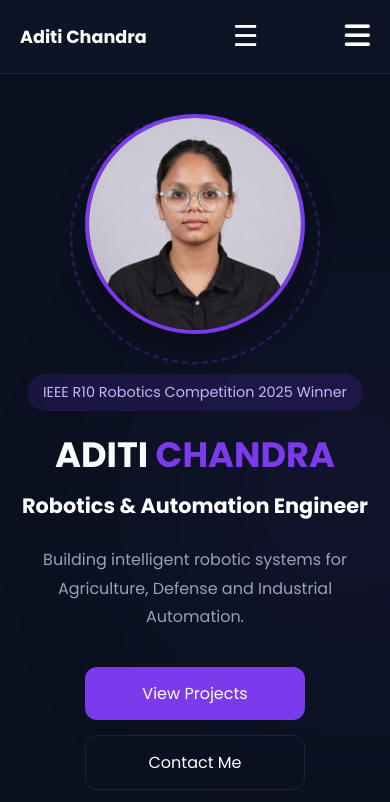
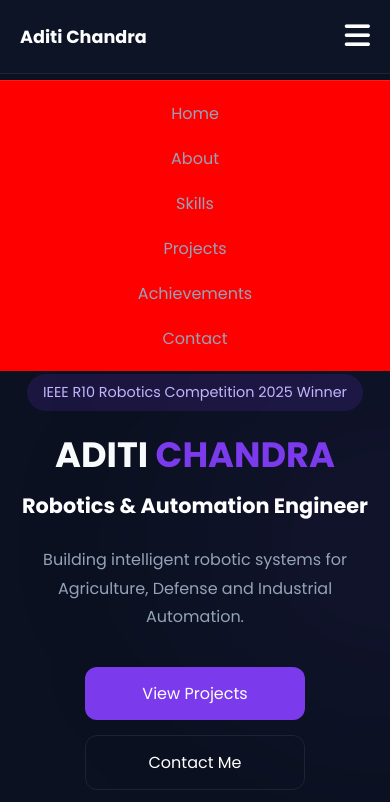
Before and after one commit to Aditi7105/aditi-portfolio, a plain HTML site: page index.html in a window 390 px wide. Both pictures are taken after a click on the element 357 px from the left and 36 px from the top of the page. Shown: the top 802 px of the page. Drawn offline with Linux system fonts and the light colour scheme.

Commit message:
Checking hamburger

```diff
--- a/index.html
+++ b/index.html
@@ -55,9 +55,7 @@
 
         </a>
 
-        <div class="menu-btn">
-         ☰
-        </div>
+
 
         <div class="menu-btn">
             <i class="fa-solid fa-bars"></i>
--- a/script.js
+++ b/script.js
@@ -332,17 +332,10 @@ else if (project === "npk") {
 
 });
 
-particlesJS("particles-js", {
-particles:{
-number:{value:60},
-size:{value:3},
-move:{speed:1},
-line_linked:{
-enable:true,
-opacity:0.1
-}
-}
-});
+
+
+const typingElement =
+document.getElementById("typing");
 
 const text =
 "Robotics & Automation Engineer";
@@ -351,16 +344,18 @@ let i = 0;
 
 function type(){
 
-if(i < text.length){
+    if(!typingElement) return;
 
-document.getElementById("typing")
-.innerHTML += text.charAt(i);
+    if(i < text.length){
 
-i++;
+        typingElement.innerHTML +=
+        text.charAt(i);
 
-setTimeout(type,70);
+        i++;
 
-}
+        setTimeout(type,70);
+
+    }
 
 }
 
--- a/style.css
+++ b/style.css
@@ -1387,10 +1387,26 @@ body::before{
         border-top:1px solid rgba(255,255,255,.1);
     }
 
-    .nav-links.active{
+   .nav-links.active{
 
-        display:flex;
-    }
+    display:flex !important;
+
+    flex-direction:column;
+
+    position:absolute;
+
+    top:70px;
+
+    left:0;
+
+    width:100%;
+
+    background:#111827;
+
+    padding:25px;
+
+    z-index:9999;
+}
 
     /* Hide navbar resume only on mobile */
 
@@ -1399,3 +1415,28 @@ body::before{
         display:none;
     }
 }
+
+@media(max-width:768px){
+
+    .nav-links.active{
+
+        display:flex !important;
+
+        flex-direction:column !important;
+
+        position:fixed !important;
+
+        top:80px !important;
+
+        left:0 !important;
+
+        width:100% !important;
+
+        background:red !important;
+
+        padding:20px !important;
+
+        z-index:99999 !important;
+    }
+
+}
```
